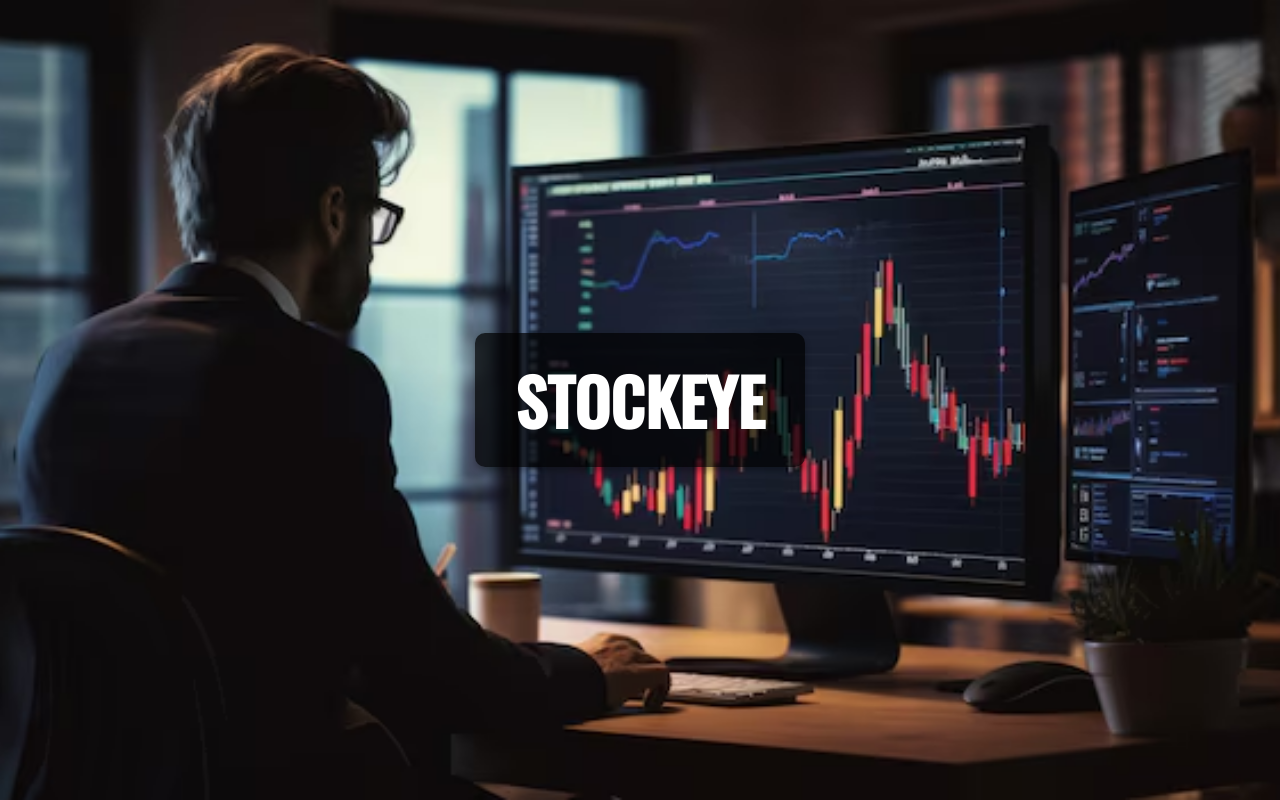
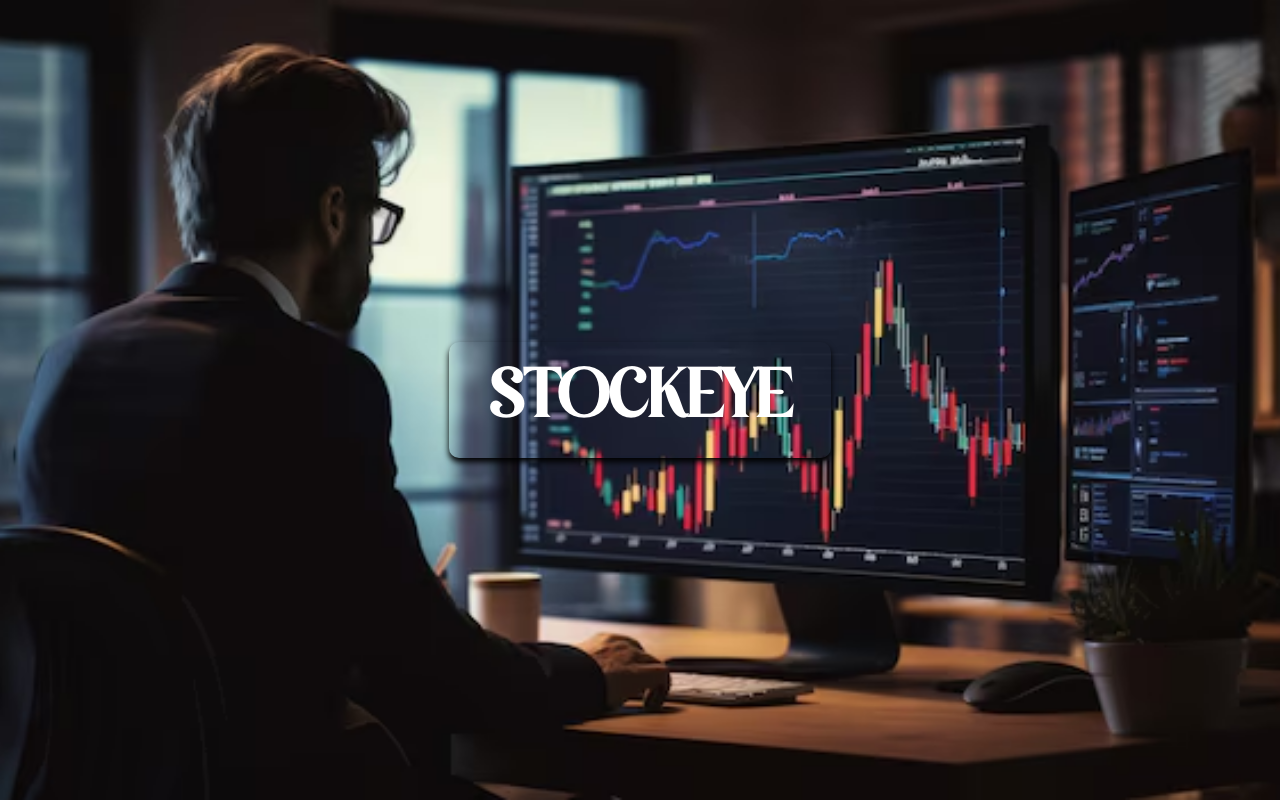
Before and after one commit to HenryDaley2/416FinalProject, a plain HTML site: page Client/FrontEnd.html in a window 1280 px wide. Drawn offline with nearby package versions, Linux system fonts and the light colour scheme.

Commit message:
Initial page 90% needs a few tweeks

```diff
--- a/Client/FrontEnd.css
+++ b/Client/FrontEnd.css
@@ -1,6 +1,6 @@
 @font-face {
     font-family: 'CustomFont'; /* Choose a name for your font */
-    src: url('Fonts/Mockads.otf') format('truetype'); /* Path to the font file */
+    src: url('Fonts/Mockads.otf') format('opentype'); /* Path to the font file */
     font-weight: normal; /* Specify the weight (optional) */
     font-style: normal; /* Specify the style (optional) */
 }
@@ -36,13 +36,13 @@ button.full-page-button {
 /* Style the header in the center */
 .header-container h1 {
     font-size: 4rem; /* Make it larger */
-    font-family: 'Oswald', sans-serif; /* Unique font from Google Fonts */
+    font-family: 'CustomFont', sans-serif; /* Unique font from Google Fonts */
     color: #fff;
-    background-color: rgba(0, 0, 0, 0.7); /* Black semi-transparent background */
+    background-color: rgba(0, 0, 0, 0); /* Black semi-transparent background */
     padding: 20px 40px;
     border-radius: 10px;
     text-transform: uppercase;
-    box-shadow: 0 4px 6px rgba(0, 0, 0, 0.3);
+    box-shadow: 0 4px 6px rgba(0, 0, 0, 1);
 }
 
 /* Add hover effect for the button */
```
